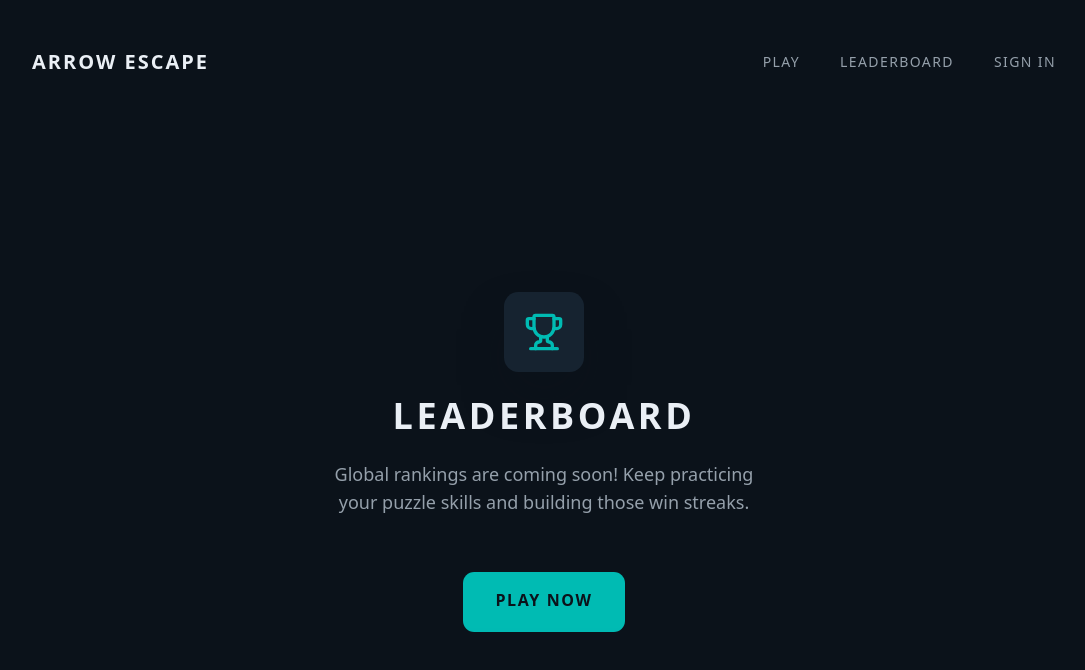
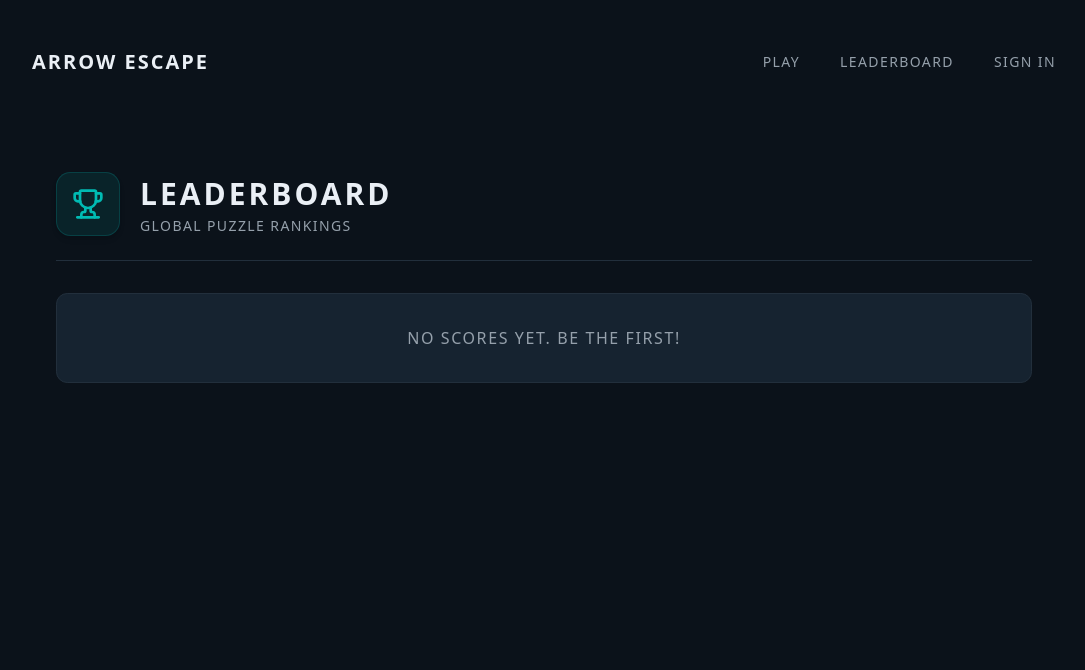
Before and after one commit to guywhocodes-720/arrow-puzzle, a Next.js app: page /leaderboard in a window 1280 px wide. Shown: the top 670 px of the page, without its empty margins (96-1181 px from the left). Built offline with nearby package versions, Linux system fonts and the light colour scheme; no server answers; the database is empty.

Commit message:
Added leaderboard UI

```diff
--- a/app/leaderboard/page.tsx
+++ b/app/leaderboard/page.tsx
@@ -1,30 +1,85 @@
-import Link from "next/link";
+import { createClient } from "@/utils/supabase/server";
+import { cookies } from "next/headers";
 import { Trophy } from "lucide-react";
 
-export default function LeaderboardPage() {
+export const revalidate = 60;
+
+export default async function LeaderboardPage() {
+    const cookieStore = await cookies();
+    const supabase = createClient(cookieStore);
+
+    const { data: leaderboard } = await supabase
+        .from("profiles")
+        .select("id, display_name, highest_level")
+        .order("highest_level", { ascending: false })
+        .limit(50);
+
     return (
-        <div className="flex-1 flex flex-col items-center justify-center w-full px-6 py-24 text-center">
-            <div className="flex flex-col items-center gap-6 max-w-md">
-                <div className="w-20 h-20 rounded-2xl bg-popover flex items-center justify-center shadow-2xl shadow-background/50">
-                    <Trophy className="w-10 h-10 text-primary" />
+        <div className="flex-1 flex flex-col w-full max-w-5xl mx-auto px-6 py-12">
+
+            {/* Elegant Header Section */}
+            <div className="flex flex-col sm:flex-row items-center sm:items-start gap-5 border-b border-border pb-6 mb-8">
+                <div className="w-14 h-14 sm:w-16 sm:h-16 rounded-2xl bg-primary/10 text-primary flex items-center justify-center shadow-md border border-primary/20 shrink-0">
+                    <Trophy className="w-7 h-7 sm:w-8 sm:h-8 text-primary" />
                 </div>
+                <div className="flex flex-col items-center sm:items-start justify-center pt-1">
+                    <h1 className="text-2xl sm:text-3xl font-bold tracking-widest text-foreground uppercase">
+                        Leaderboard
+                    </h1>
+                    <p className="text-xs sm:text-sm text-muted-foreground uppercase tracking-widest mt-1 font-medium">
+                        Global Puzzle Rankings
+                    </p>
+                </div>
+            </div>
 
-                <h1 className="text-4xl font-black tracking-widest text-foreground uppercase">
-                    Leaderboard
-                </h1>
+            {/* Leaderboard List */}
+            <div className="flex flex-col gap-3">
+                {leaderboard?.map((player, index) => {
+                    const isFirst = index === 0;
+                    const isSecond = index === 1;
+                    const isThird = index === 2;
 
-                <p className="text-lg text-muted-foreground font-medium">
-                    Global rankings are coming soon! Keep practicing your puzzle skills and building those win streaks.
-                </p>
+                    return (
+                        <div
+                            key={player.id}
+                            className={`flex items-center justify-between p-4 rounded-xl border ${isFirst ? "bg-amber-500/10 border-amber-500/50 shadow-[0_0_15px_rgba(245,158,11,0.2)]" :
+                                    isSecond ? "bg-slate-300/10 border-slate-300/50" :
+                                        isThird ? "bg-amber-700/10 border-amber-700/50" :
+                                            "bg-popover border-border"
+                                }`}
+                        >
+                            <div className="flex items-center gap-4 flex-1 min-w-0 mr-4">
+                                <div className={`w-10 h-10 shrink-0 flex items-center justify-center font-bold text-lg rounded-full ${isFirst ? "bg-amber-500 text-white" :
+                                        isSecond ? "bg-slate-300 text-slate-800" :
+                                            isThird ? "bg-amber-700 text-white" :
+                                                "bg-muted text-muted-foreground"
+                                    }`}>
+                                    {index + 1}
+                                </div>
+                                <span
+                                    className={`font-semibold text-lg uppercase tracking-wider truncate ${isFirst ? "text-amber-500" :
+                                            isSecond ? "text-slate-300" :
+                                                isThird ? "text-amber-700" :
+                                                    "text-foreground"
+                                        }`}
+                                    title={player.display_name || "Unknown Player"}
+                                >
+                                    {player.display_name || "Unknown Player"}
+                                </span>
+                            </div>
+                            <div className="flex items-center gap-2 shrink-0">
+                                <span className="text-sm text-muted-foreground uppercase tracking-widest">Level</span>
+                                <span className="text-2xl font-black text-primary">{player.highest_level || 1}</span>
+                            </div>
+                        </div>
+                    );
+                })}
 
-                <div className="mt-8">
-                    <Link
-                        href="/play"
-                        className="px-8 py-4 bg-primary text-primary-foreground font-bold tracking-widest uppercase hover:brightness-110 rounded-xl border-b-[4px] border-primary/50 active:translate-y-[2px] active:border-b-[2px] duration-75 inline-block"
-                    >
-                        Play Now
-                    </Link>
-                </div>
+                {(!leaderboard || leaderboard.length === 0) && (
+                    <div className="p-8 text-center bg-popover rounded-xl border border-border">
+                        <p className="text-muted-foreground font-medium uppercase tracking-widest">No scores yet. Be the first!</p>
+                    </div>
+                )}
             </div>
         </div>
     );
--- a/app/profile/action.ts
+++ b/app/profile/action.ts
@@ -10,9 +10,17 @@ export async function updateDisplayName(formData: FormData) {
     const displayName = formData.get("displayName") as string;
 
     if (displayName && displayName.trim().length >= 3) {
+
+        const cleanName = displayName.trim();
+
         await supabase.auth.updateUser({
-            data: { display_name: displayName.trim() }
+            data: { display_name: cleanName }
         });
+
+        const { data: { user } } = await supabase.auth.getUser();
+        if (user) {
+            await supabase.from("profiles").update({ display_name: cleanName }).eq("id", user.id);
+        }
         revalidatePath("/", "layout");
     }
 }
--- a/app/profile/page.tsx
+++ b/app/profile/page.tsx
@@ -30,19 +30,19 @@ export default async function ProfilePage() {
     return (
         <div className="flex-1 flex flex-col w-full max-w-5xl mx-auto px-6 py-12">
 
-            {/* Header Section */}
-            <div className="flex flex-col sm:flex-row items-center sm:items-start gap-6 border-b border-border pb-8 mb-8">
-                <div className="w-24 h-24 sm:w-32 sm:h-32 rounded-full bg-primary/10 text-primary flex items-center justify-center text-4xl sm:text-5xl font-semibold shadow-xl border border-primary/20 shrink-0">
+            {/* Elegant Header Section */}
+            <div className="flex flex-col sm:flex-row items-center sm:items-start gap-5 border-b border-border pb-6 mb-8">
+                <div className="w-14 h-14 sm:w-16 sm:h-16 rounded-2xl bg-primary/10 text-primary flex items-center justify-center text-2xl sm:text-3xl font-semibold shadow-md border border-primary/20 shrink-0">
                     {initial}
                 </div>
-                <div className="flex flex-col items-center sm:items-start justify-center pt-2">
+                <div className="flex flex-col items-center sm:items-start justify-center pt-1">
                     <div className="flex items-center gap-3">
-                        <h1 className="text-3xl sm:text-4xl font-semibold tracking-widest text-foreground uppercase">
+                        <h1 className="text-2xl sm:text-3xl font-bold tracking-widest text-foreground uppercase">
                             {displayName}
                         </h1>
                         <EditNameDialog currentName={displayName} />
                     </div>
-                    <p className="text-sm sm:text-base text-muted-foreground uppercase tracking-widest mt-1">
+                    <p className="text-xs sm:text-sm text-muted-foreground uppercase tracking-widest mt-1 font-medium">
                         {user.email}
                     </p>
                 </div>
--- a/components/Board.tsx
+++ b/components/Board.tsx
@@ -224,6 +224,11 @@ export const Board: React.FC<BoardProps> = ({ initialLevel = 1 }) => {
             <DialogDescription className="text-center text-lg mt-2 font-medium">
               You successfully beat Level {levelNumber}.
               {streak > 1 && <span className="block mt-2 font-semibold text-primary">You are on a {streak} win streak! 🔥</span>}
+
+              <Link href="/leaderboard" className="block mt-4 text-sm text-muted-foreground hover:text-primary transition-colors underline underline-offset-4">
+                Click here to see leaderboard
+              </Link>
+
             </DialogDescription>
           </DialogHeader>
           <div className="flex justify-center mt-6">
```
